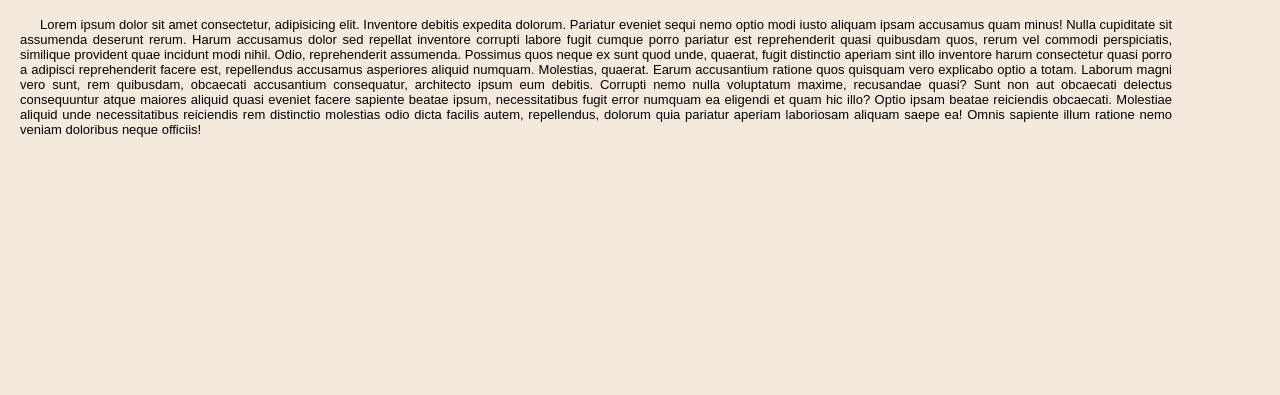
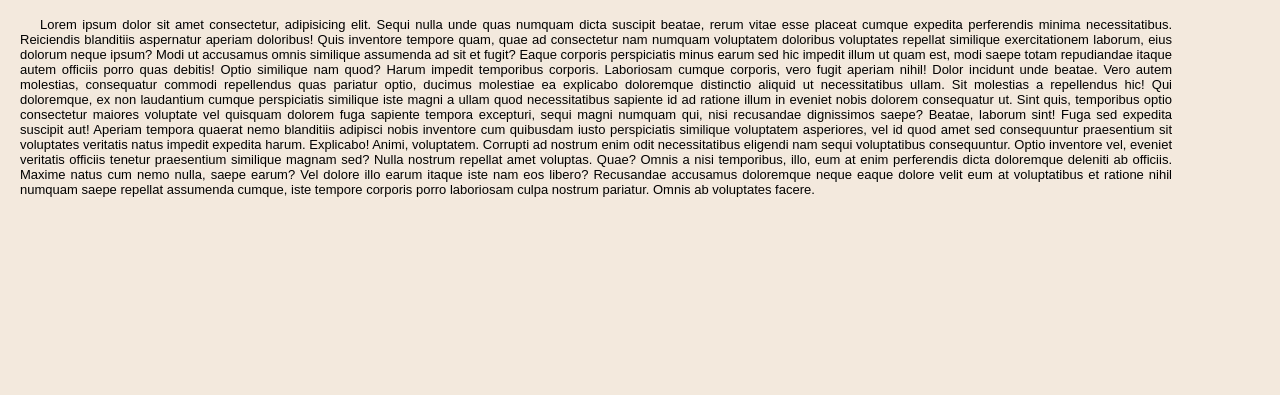
Before and after one commit to PatoSolari/catParadise, a plain HTML site: page pages/tindergatos.html in a window 1280 px wide. Shown: the part 260-655 px from the top of the page. Drawn offline with Linux system fonts and the light colour scheme; a web font is replaced by a local one.

Commit message:
pruebaRama

```diff
--- a/pages/tindergatos.html
+++ b/pages/tindergatos.html
@@ -25,12 +25,16 @@
         <h1 class="tituloT">Tinder Gatuno</h1>
         <div class="contenedor">
             <p class="textoNotas">
-                Lorem ipsum dolor sit amet consectetur, adipisicing elit. Inventore debitis expedita dolorum. Pariatur eveniet sequi nemo optio modi iusto aliquam ipsam accusamus quam minus! Nulla cupiditate sit assumenda deserunt rerum.
-                Harum accusamus dolor sed repellat inventore corrupti labore fugit cumque porro pariatur est reprehenderit quasi quibusdam quos, rerum vel commodi perspiciatis, similique provident quae incidunt modi nihil. Odio, reprehenderit assumenda.
-                Possimus quos neque ex sunt quod unde, quaerat, fugit distinctio aperiam sint illo inventore harum consectetur quasi porro a adipisci reprehenderit facere est, repellendus accusamus asperiores aliquid numquam. Molestias, quaerat.
-                Earum accusantium ratione quos quisquam vero explicabo optio a totam. Laborum magni vero sunt, rem quibusdam, obcaecati accusantium consequatur, architecto ipsum eum debitis. Corrupti nemo nulla voluptatum maxime, recusandae quasi?
-                Sunt non aut obcaecati delectus consequuntur atque maiores aliquid quasi eveniet facere sapiente beatae ipsum, necessitatibus fugit error numquam ea eligendi et quam hic illo? Optio ipsam beatae reiciendis obcaecati.
-                Molestiae aliquid unde necessitatibus reiciendis rem distinctio molestias odio dicta facilis autem, repellendus, dolorum quia pariatur aperiam laboriosam aliquam saepe ea! Omnis sapiente illum ratione nemo veniam doloribus neque officiis!
+                Lorem ipsum dolor sit amet consectetur, adipisicing elit. Sequi nulla unde quas numquam dicta suscipit beatae, rerum vitae esse placeat cumque expedita perferendis minima necessitatibus. Reiciendis blanditiis aspernatur aperiam doloribus!
+                Quis inventore tempore quam, quae ad consectetur nam numquam voluptatem doloribus voluptates repellat similique exercitationem laborum, eius dolorum neque ipsum? Modi ut accusamus omnis similique assumenda ad sit et fugit?
+                Eaque corporis perspiciatis minus earum sed hic impedit illum ut quam est, modi saepe totam repudiandae itaque autem officiis porro quas debitis! Optio similique nam quod? Harum impedit temporibus corporis.
+                Laboriosam cumque corporis, vero fugit aperiam nihil! Dolor incidunt unde beatae. Vero autem molestias, consequatur commodi repellendus quas pariatur optio, ducimus molestiae ea explicabo doloremque distinctio aliquid ut necessitatibus ullam.
+                Sit molestias a repellendus hic! Qui doloremque, ex non laudantium cumque perspiciatis similique iste magni a ullam quod necessitatibus sapiente id ad ratione illum in eveniet nobis dolorem consequatur ut.
+                Sint quis, temporibus optio consectetur maiores voluptate vel quisquam dolorem fuga sapiente tempora excepturi, sequi magni numquam qui, nisi recusandae dignissimos saepe? Beatae, laborum sint! Fuga sed expedita suscipit aut!
+                Aperiam tempora quaerat nemo blanditiis adipisci nobis inventore cum quibusdam iusto perspiciatis similique voluptatem asperiores, vel id quod amet sed consequuntur praesentium sit voluptates veritatis natus impedit expedita harum. Explicabo!
+                Animi, voluptatem. Corrupti ad nostrum enim odit necessitatibus eligendi nam sequi voluptatibus consequuntur. Optio inventore vel, eveniet veritatis officiis tenetur praesentium similique magnam sed? Nulla nostrum repellat amet voluptas. Quae?
+                Omnis a nisi temporibus, illo, eum at enim perferendis dicta doloremque deleniti ab officiis. Maxime natus cum nemo nulla, saepe earum? Vel dolore illo earum itaque iste nam eos libero?
+                Recusandae accusamus doloremque neque eaque dolore velit eum at voluptatibus et ratione nihil numquam saepe repellat assumenda cumque, iste tempore corporis porro laboriosam culpa nostrum pariatur. Omnis ab voluptates facere.
             </p>
         </div>
         <footer class="footer">
```
Also changed, not shown: pages/Rescates.html (+5 -6 lines).
